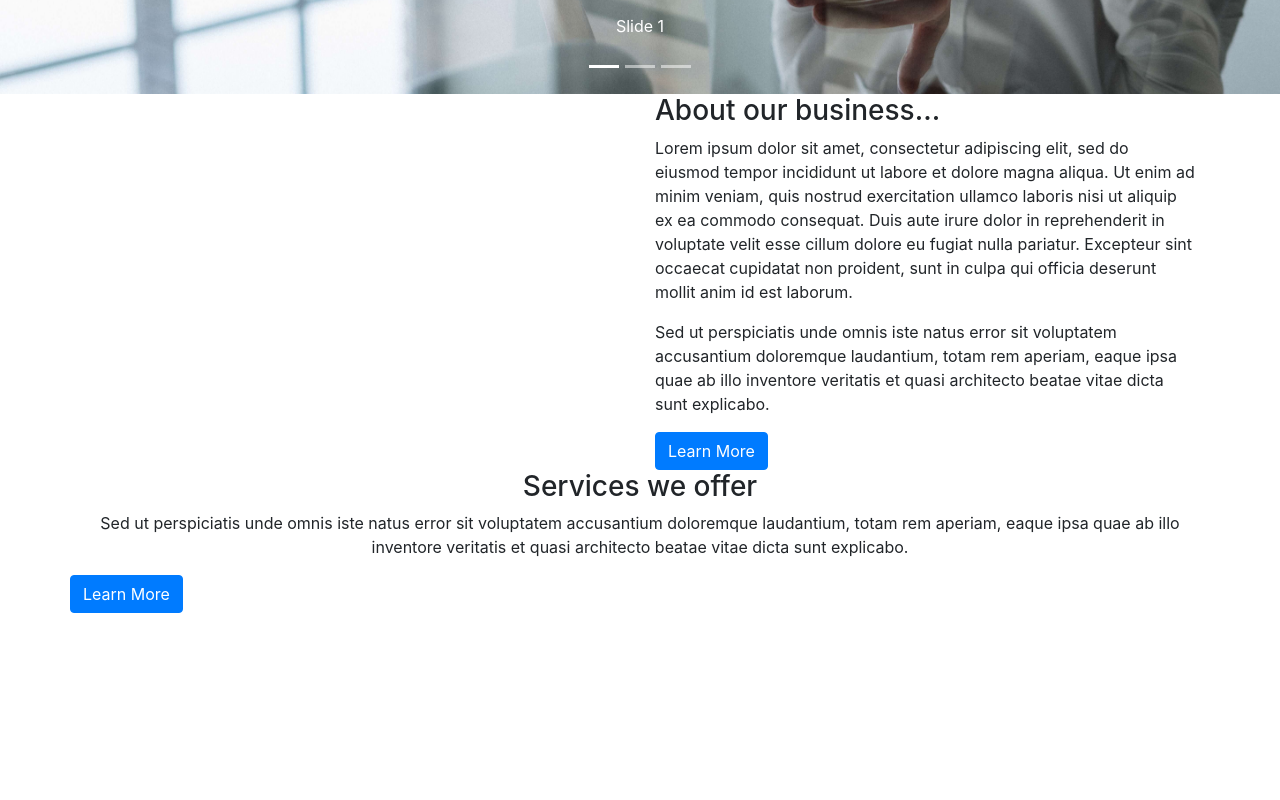
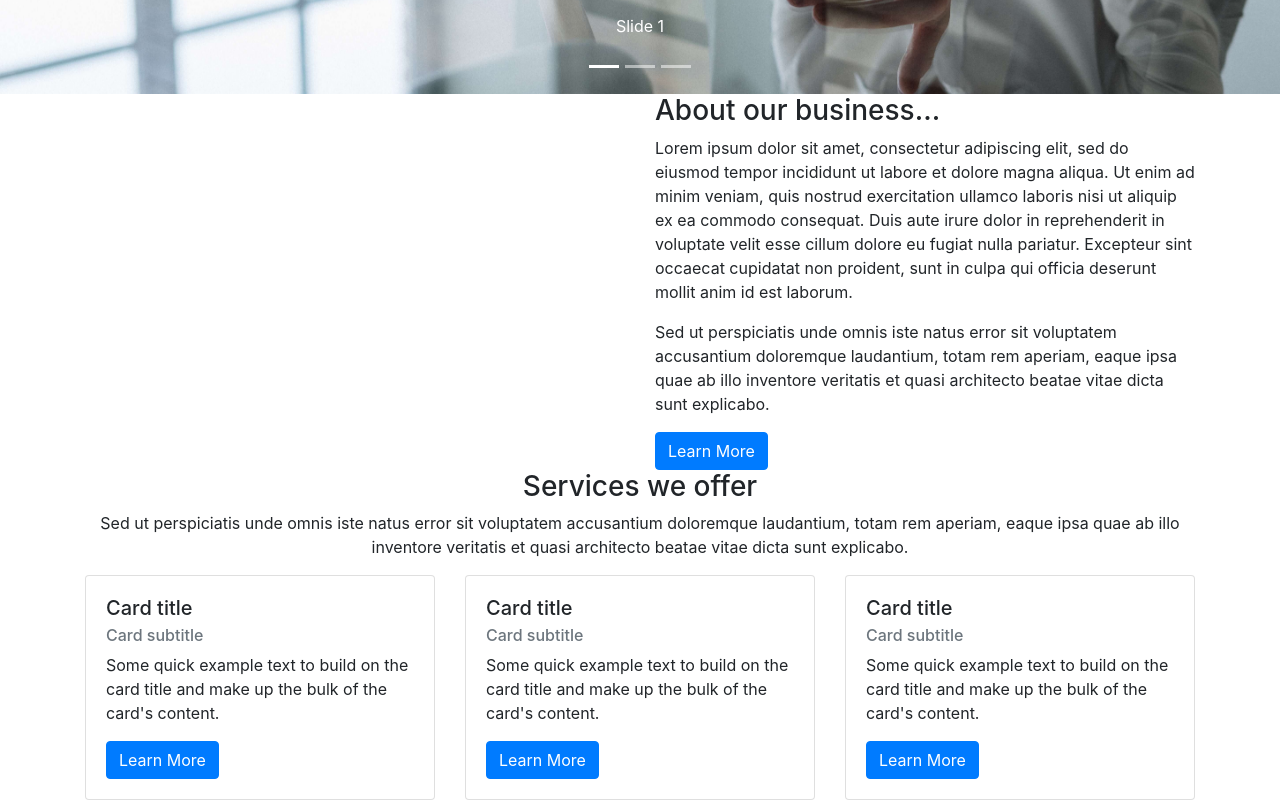
Before and after one commit to rscole87/mjc_business_site, a React (Create React App) app: page / in a window 1280 px wide. Shown: the part 602-1402 px from the top of the page. Before the commit the page ends 1215 px from the top, so only its background shows below. Built offline with nearby package versions, Linux system fonts and the light colour scheme.

Commit message:
add cards to services component

```diff
--- a/src/components/ServicesComponent.js
+++ b/src/components/ServicesComponent.js
@@ -1,4 +1,5 @@
 import React from "react";
+import { Card, CardImg, CardText, CardBody, CardTitle, CardSubtitle } from "reactstrap";
 
 const Services = () => {
   return (
@@ -13,13 +14,44 @@ const Services = () => {
           </div>
 
           <div className="row">
-            <div className="col"></div>
-            <div className="col"></div>
-            <div className="col"></div>
-          </div>
+            <div className="col">
+              <Card className="service-card">
+                <CardBody>
+                  <CardTitle tag="h5">Card title</CardTitle>
+                  <CardSubtitle tag="h6" className="mb-2 text-muted">
+                    Card subtitle
+                  </CardSubtitle>
+                  <CardText>Some quick example text to build on the card title and make up the bulk of the card's content.</CardText>
+                  <button className="btn btn-primary">Learn More</button>
+                </CardBody>
+              </Card>
+            </div>
 
-          <div className="row">
-            <button className="btn btn-primary">Learn More</button>
+            <div className="col">
+              <Card className="service-card">
+                <CardBody>
+                  <CardTitle tag="h5">Card title</CardTitle>
+                  <CardSubtitle tag="h6" className="mb-2 text-muted">
+                    Card subtitle
+                  </CardSubtitle>
+                  <CardText>Some quick example text to build on the card title and make up the bulk of the card's content.</CardText>
+                  <button className="btn btn-primary">Learn More</button>
+                </CardBody>
+              </Card>
+            </div>
+
+            <div className="col">
+              <Card className="service-card">
+                <CardBody>
+                  <CardTitle tag="h5">Card title</CardTitle>
+                  <CardSubtitle tag="h6" className="mb-2 text-muted">
+                    Card subtitle
+                  </CardSubtitle>
+                  <CardText>Some quick example text to build on the card title and make up the bulk of the card's content.</CardText>
+                  <button className="btn btn-primary">Learn More</button>
+                </CardBody>
+              </Card>
+            </div>
           </div>
         </div>
       </section>
```
